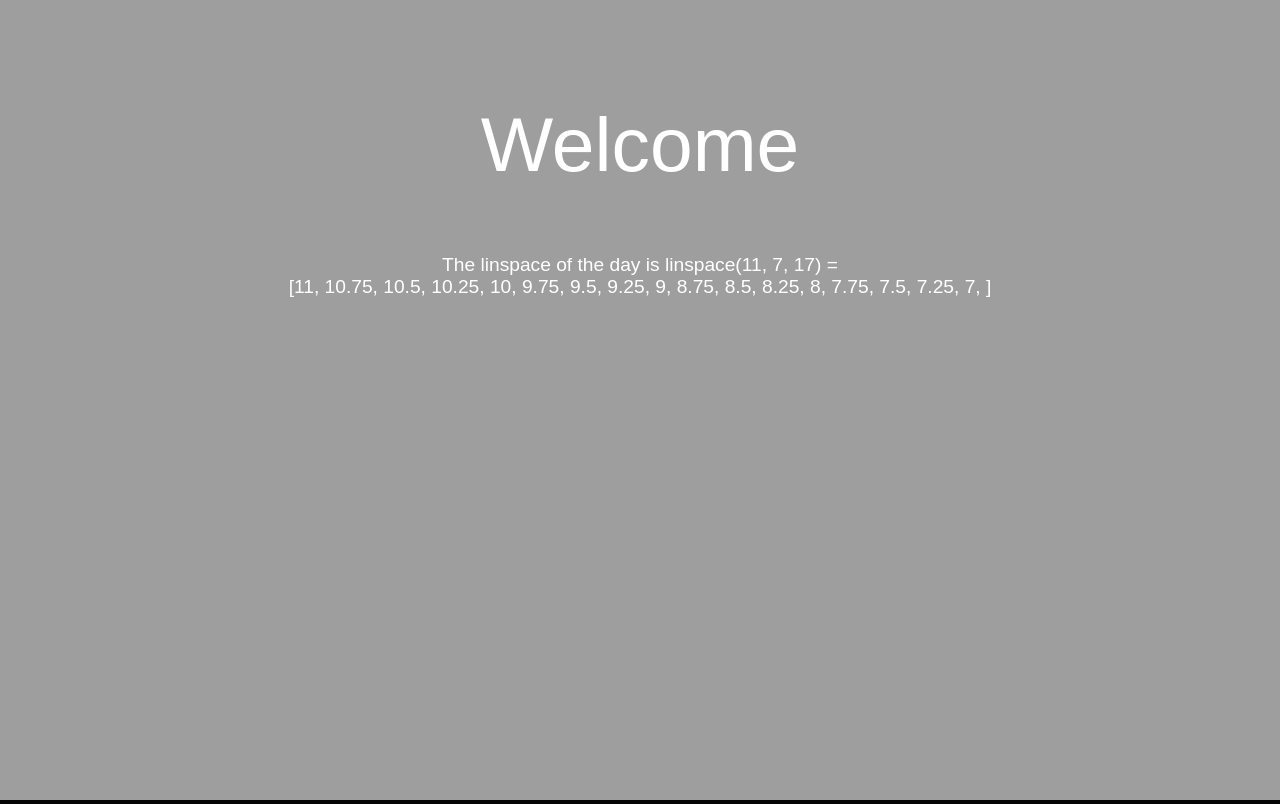
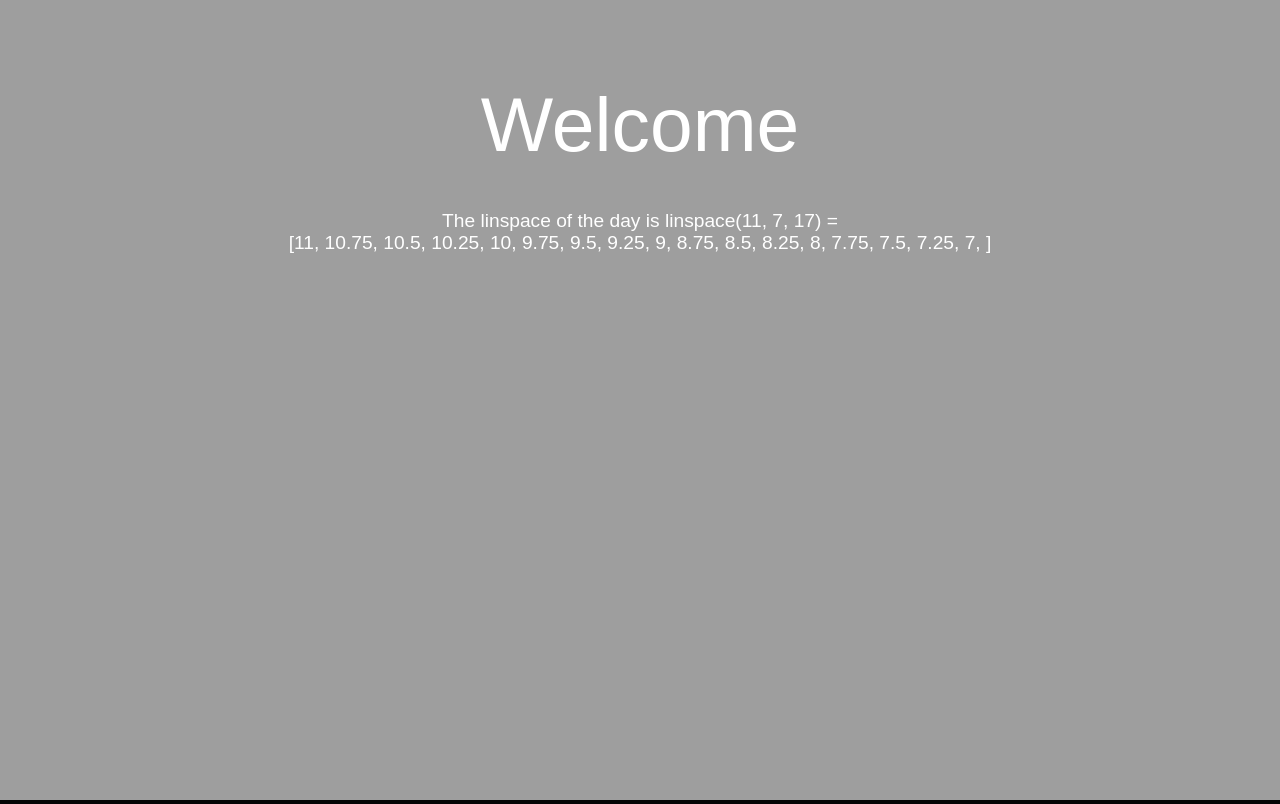
Before and after one commit to PWhiddy/PP, a plain HTML site: page index.html in a window 1280 px wide. Drawn offline with Linux system fonts and the light colour scheme; animation ran at ten frames a second.

```diff
--- a/index.html
+++ b/index.html
@@ -56,7 +56,7 @@
 				document.body.appendChild( container );
 				var info = document.createElement( 'div' );
 				info.style.position = 'absolute';
-				info.style.top = '100px';
+				info.style.top = '80px';
 				info.style.width = '100%';
 				info.style.textAlign = 'center';
 				info.style.fontSize = '4.8em';
@@ -76,7 +76,7 @@
 				let month = date.getMonth()+1;
 				let day  = date.getDate();
 				let year = date.getFullYear()-2000;
-				var message = '<br/><br/><br/><br/><br/><br/><br/>The linspace of the day is linspace(';
+				var message = '<br/><br/><br/><br/><br/>The linspace of the day is linspace(';
 				message += month + ', ' + day + ', ' + year + ') = <br/>';
 				var arr = linspace(month,day,year);
 				message += '[';
```
